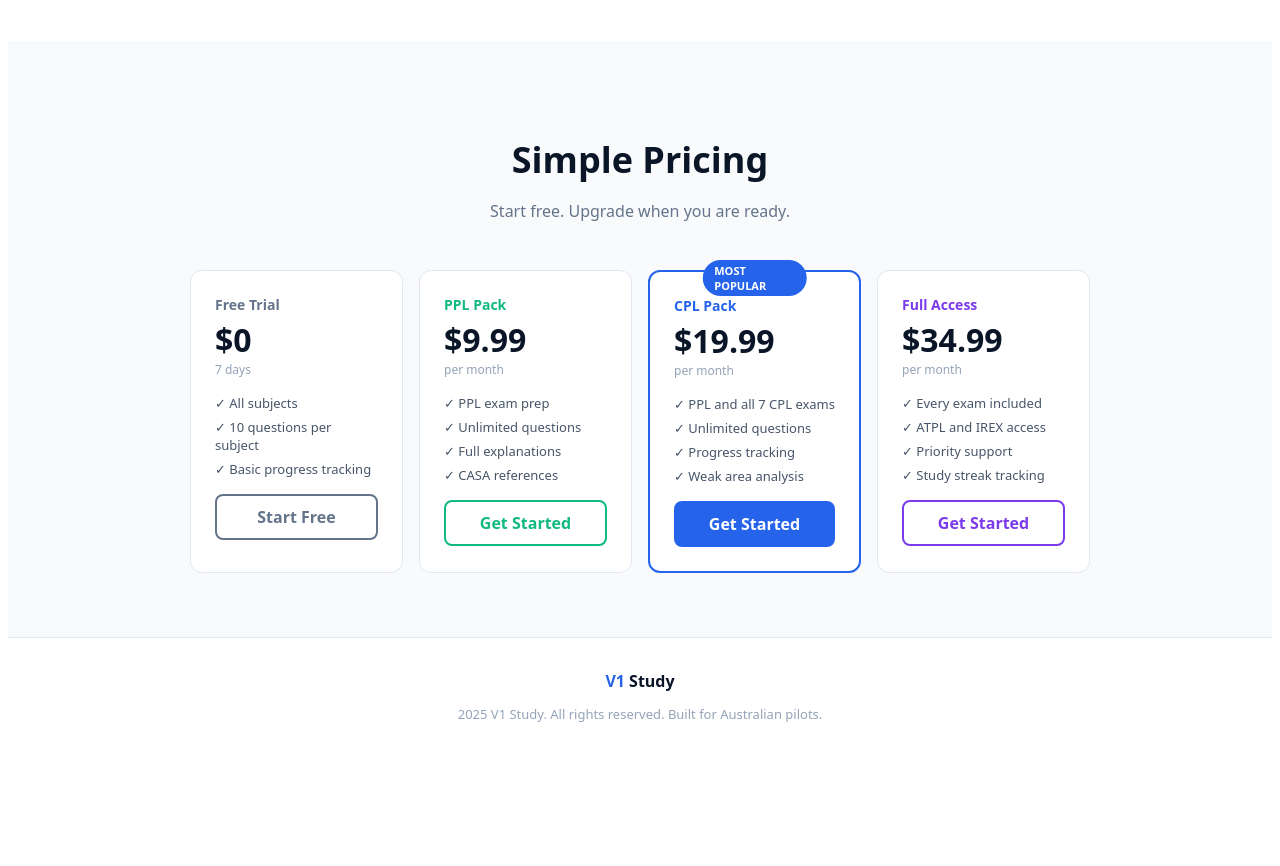
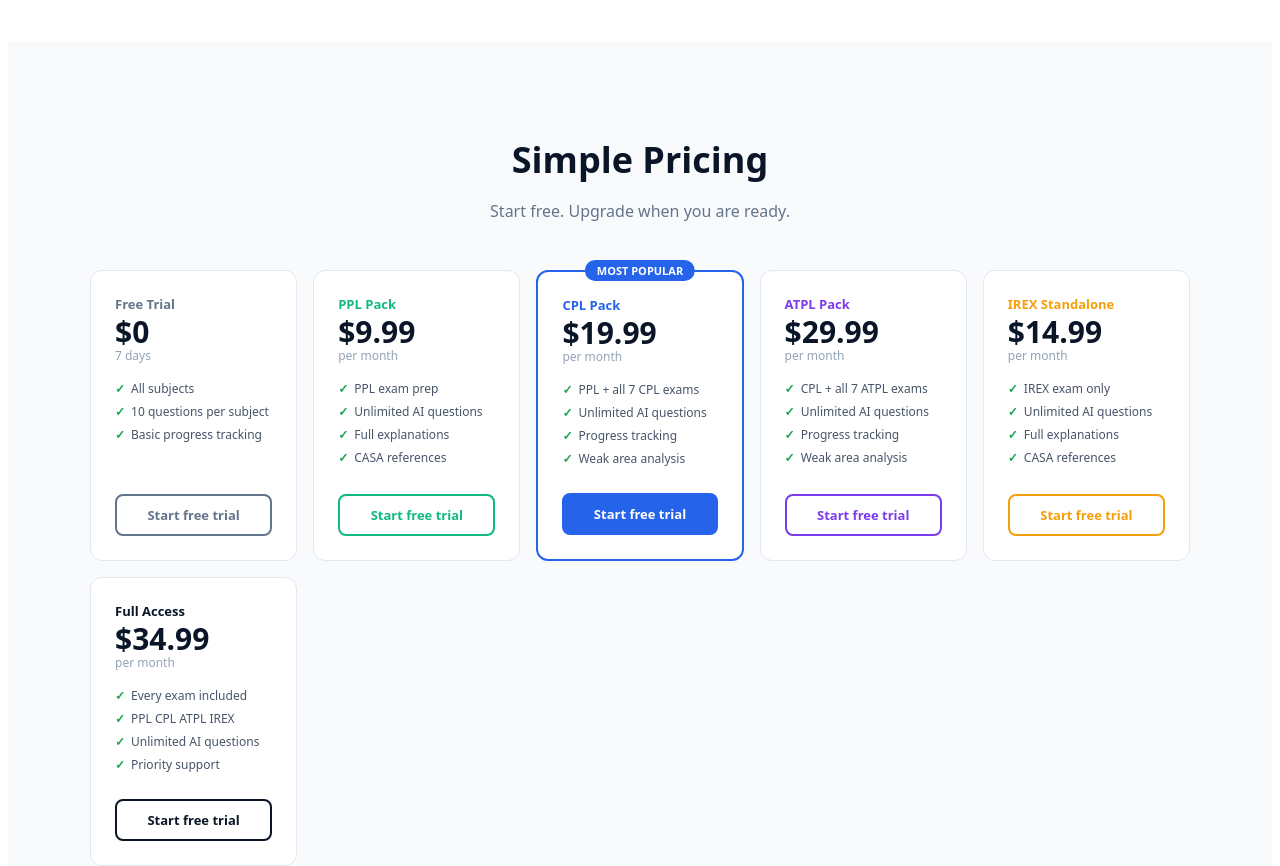
Before and after one commit to daniellongford/V1Study, a Next.js app: page / in a window 1280 px wide. Shown: the part 1180-2046 px from the top of the page. Before the commit the page ends 1956 px from the top, so only its background shows below. Built offline with nearby package versions, Linux system fonts and the light colour scheme.

Commit message:
fix homepage pricing section

```diff
--- a/app/page.tsx
+++ b/app/page.tsx
@@ -14,6 +14,7 @@ export default function Home() {
           <a href="/signup" style={{background:'#2563eb',color:'white',borderRadius:'8px',padding:'8px 20px',textDecoration:'none',fontWeight:'600',fontSize:'14px'}}>Start Free Trial</a>
         </div>
       </nav>
+
       <section style={{padding:'6rem 2rem',textAlign:'center',background:'linear-gradient(180deg,#eff6ff 0%,#ffffff 100%)'}}>
         <p style={{fontSize:'13px',letterSpacing:'0.2em',color:'#2563eb',marginBottom:'1rem',fontWeight:'600'}}>AUSTRALIA&apos;S PILOT EXAM PREP PLATFORM</p>
         <h1 style={{fontSize:'56px',fontWeight:'800',color:'#0a1628',marginBottom:'1rem',lineHeight:1.1}}>
@@ -29,6 +30,7 @@ export default function Home() {
         </div>
         <p style={{fontSize:'13px',color:'#94a3b8'}}>7 day free trial · No credit card required · Cancel anytime</p>
       </section>
+
       <section id="features" style={{padding:'4rem 2rem',maxWidth:'1000px',margin:'0 auto'}}>
         <h2 style={{textAlign:'center',fontSize:'36px',fontWeight:'700',color:'#0a1628',marginBottom:'0.5rem'}}>Every Australian Pilot Exam Covered</h2>
         <p style={{textAlign:'center',color:'#64748b',marginBottom:'3rem',fontSize:'16px'}}>From your first PPL theory to your ATPL we have every exam covered</p>
@@ -50,26 +52,42 @@ export default function Home() {
           })}
         </div>
       </section>
+
       <section id="pricing" style={{padding:'4rem 2rem',background:'#f8fafc'}}>
-        <div style={{maxWidth:'900px',margin:'0 auto'}}>
+        <div style={{maxWidth:'1100px',margin:'0 auto'}}>
           <h2 style={{textAlign:'center',fontSize:'36px',fontWeight:'700',color:'#0a1628',marginBottom:'0.5rem'}}>Simple Pricing</h2>
           <p style={{textAlign:'center',color:'#64748b',marginBottom:'3rem'}}>Start free. Upgrade when you are ready.</p>
-          <div style={{display:'grid',gridTemplateColumns:'repeat(4,1fr)',gap:'1rem'}}>
+          <div style={{display:'grid',gridTemplateColumns:'repeat(auto-fill,minmax(180px,1fr))',gap:'1rem'}}>
             {[
-              {plan:'Free Trial',price:'$0',period:'7 days',features:['All subjects','10 questions per subject','Basic progress tracking'],color:'#64748b',btn:'Start Free'},
-              {plan:'PPL Pack',price:'$9.99',period:'per month',features:['PPL exam prep','Unlimited questions','Full explanations','CASA references'],color:'#10b981',btn:'Get Started'},
-              {plan:'CPL Pack',price:'$19.99',period:'per month',features:['PPL and all 7 CPL exams','Unlimited questions','Progress tracking','Weak area analysis'],color:'#2563eb',btn:'Get Started',popular:true},
-              {plan:'Full Access',price:'$34.99',period:'per month',features:['Every exam included','ATPL and IREX access','Priority support','Study streak tracking'],color:'#7c3aed',btn:'Get Started'},
+              {plan:'Free Trial',price:'$0',period:'7 days',features:['All subjects','10 questions per subject','Basic progress tracking'],color:'#64748b',popular:false},
+              {plan:'PPL Pack',price:'$9.99',period:'per month',features:['PPL exam prep','Unlimited AI questions','Full explanations','CASA references'],color:'#10b981',popular:false},
+              {plan:'CPL Pack',price:'$19.99',period:'per month',features:['PPL + all 7 CPL exams','Unlimited AI questions','Progress tracking','Weak area analysis'],color:'#2563eb',popular:true},
+              {plan:'ATPL Pack',price:'$29.99',period:'per month',features:['CPL + all 7 ATPL exams','Unlimited AI questions','Progress tracking','Weak area analysis'],color:'#7c3aed',popular:false},
+              {plan:'IREX Standalone',price:'$14.99',period:'per month',features:['IREX exam only','Unlimited AI questions','Full explanations','CASA references'],color:'#f59e0b',popular:false},
+              {plan:'Full Access',price:'$34.99',period:'per month',features:['Every exam included','PPL CPL ATPL IREX','Unlimited AI questions','Priority support'],color:'#0a1628',popular:false},
             ].map(function(item){
               return (
-                <div key={item.plan} style={{background:'white',borderRadius:'12px',padding:'1.5rem',border:item.popular?'2px solid #2563eb':'1px solid #e2e8f0',position:'relative'}}>
-                  {item.popular && <div style={{position:'absolute',top:'-12px',left:'50%',transform:'translateX(-50%)',background:'#2563eb',color:'white',fontSize:'11px',fontWeight:'700',padding:'3px 12px',borderRadius:'99px'}}>MOST POPULAR</div>}
-                  <div style={{fontSize:'14px',fontWeight:'700',color:item.color,marginBottom:'4px'}}>{item.plan}</div>
-                  <div style={{fontSize:'32px',fontWeight:'800',color:'#0a1628'}}>{item.price}</div>
+                <div key={item.plan} style={{background:'white',borderRadius:'12px',padding:'1.5rem',border:item.popular?'2px solid #2563eb':'1px solid #e2e8f0',position:'relative',display:'flex',flexDirection:'column'}}>
+                  {item.popular && (
+                    <div style={{position:'absolute',top:'-12px',left:'50%',transform:'translateX(-50%)',background:'#2563eb',color:'white',fontSize:'11px',fontWeight:'700',padding:'3px 12px',borderRadius:'99px',whiteSpace:'nowrap'}}>
+                      MOST POPULAR
+                    </div>
+                  )}
+                  <div style={{fontSize:'13px',fontWeight:'700',color:item.color,marginBottom:'4px'}}>{item.plan}</div>
+                  <div style={{fontSize:'30px',fontWeight:'800',color:'#0a1628',lineHeight:1}}>{item.price}</div>
                   <div style={{fontSize:'12px',color:'#94a3b8',marginBottom:'1rem'}}>{item.period}</div>
-                  {item.features.map(function(f){return <div key={f} style={{fontSize:'13px',color:'#475569',marginBottom:'6px'}}>✓ {f}</div>})}
-                  <a href="/signup" style={{display:'block',width:'100%',marginTop:'1rem',background:item.popular?'#2563eb':'transparent',color:item.popular?'white':item.color,border:`2px solid ${item.color}`,borderRadius:'8px',padding:'10px',fontWeight:'600',cursor:'pointer',textDecoration:'none',textAlign:'center',boxSizing:'border-box'}}>
-                    {item.btn}
+                  <div style={{flex:1}}>
+                    {item.features.map(function(f){
+                      return (
+                        <div key={f} style={{fontSize:'12px',color:'#475569',marginBottom:'6px',display:'flex',alignItems:'flex-start',gap:'6px'}}>
+                          <span style={{color:'#16a34a',fontWeight:'700',flexShrink:0}}>✓</span>
+                          <span>{f}</span>
+                        </div>
+                      )
+                    })}
+                  </div>
+                  <a href="/signup" style={{display:'block',width:'100%',marginTop:'1.25rem',background:item.popular?'#2563eb':'transparent',color:item.popular?'white':item.color,border:`2px solid ${item.popular?'#2563eb':item.color}`,borderRadius:'8px',padding:'10px',fontWeight:'600',textDecoration:'none',textAlign:'center',boxSizing:'border-box',fontSize:'13px'}}>
+                    Start free trial
                   </a>
                 </div>
               )
@@ -77,12 +95,13 @@ export default function Home() {
           </div>
         </div>
       </section>
+
       <footer style={{padding:'2rem',textAlign:'center',borderTop:'1px solid #e2e8f0'}}>
         <div style={{marginBottom:'0.5rem'}}>
           <span style={{fontWeight:'800',color:'#2563eb'}}>V1</span>
           <span style={{fontWeight:'800',color:'#0a1628'}}> Study</span>
         </div>
-        <p style={{fontSize:'13px',color:'#94a3b8'}}>2025 V1 Study. All rights reserved. Built for Australian pilots.</p>
+        <p style={{fontSize:'13px',color:'#94a3b8'}}>© 2026 V1 Study. ABN 67 533 972 478. Built for Australian pilots.</p>
       </footer>
     </main>
   )
```
